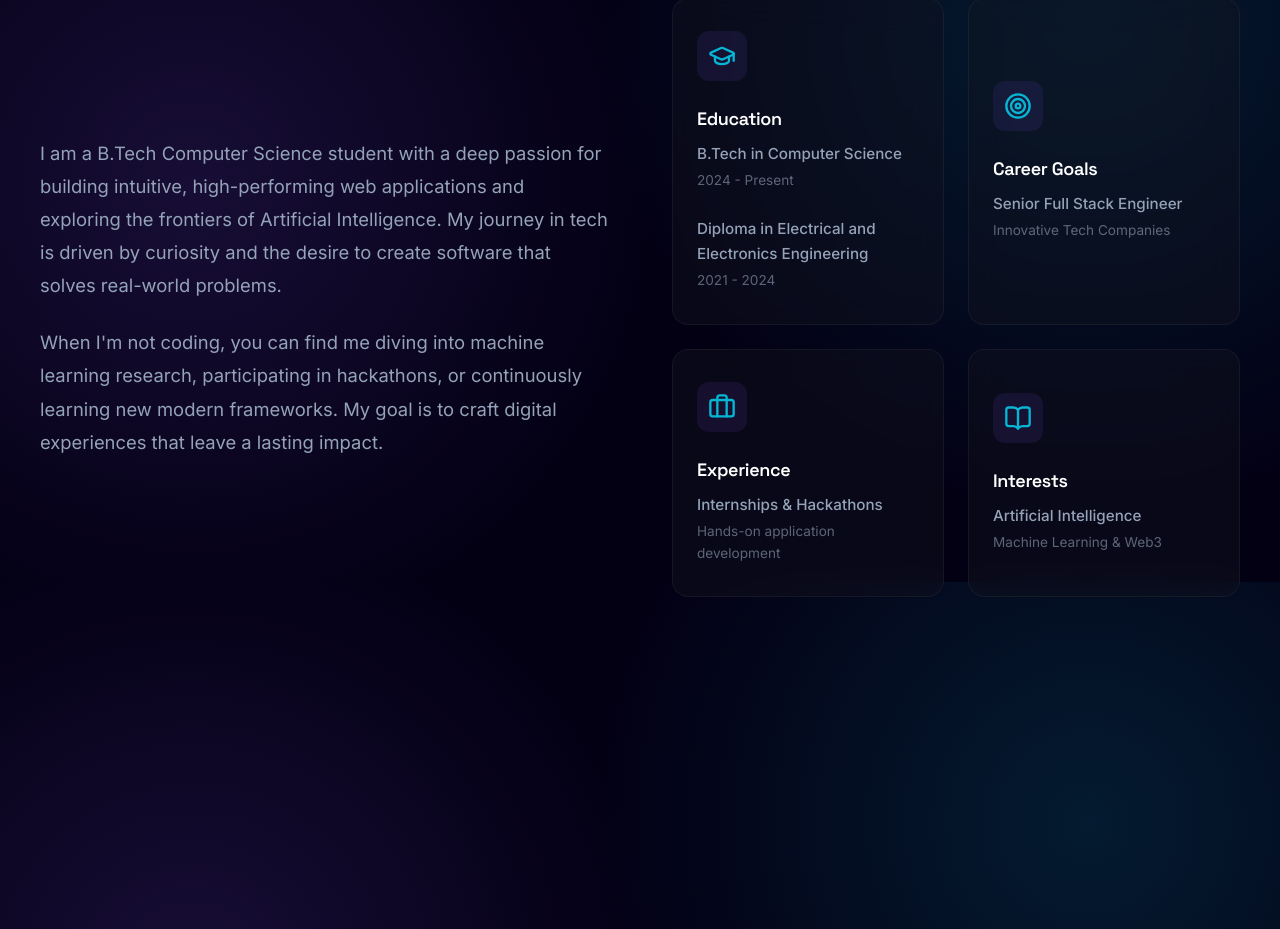
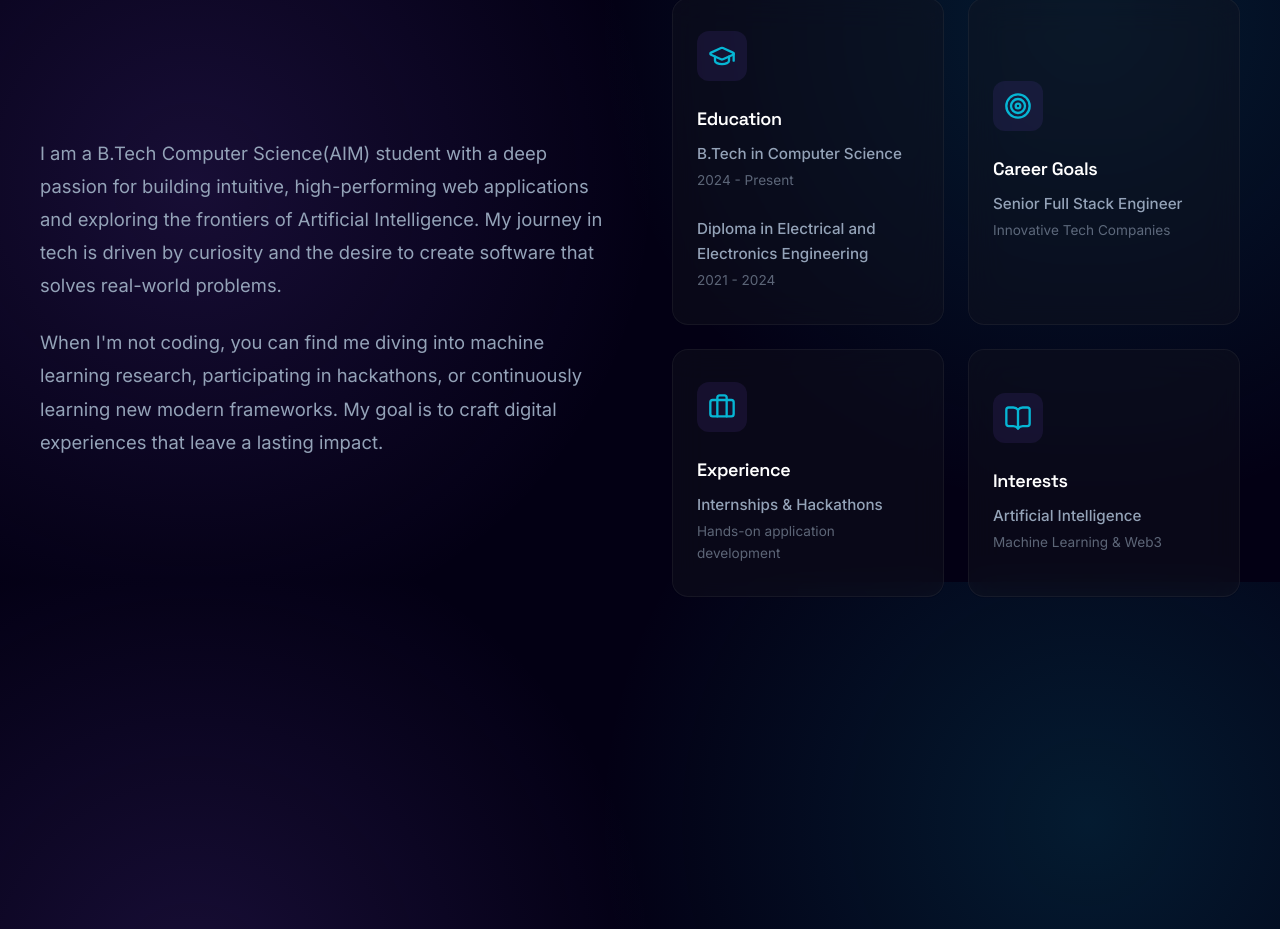
Before and after one commit to sivapothula000/portfolio, a React (Vite) app: page / in a window 1280 px wide. Shown: the part 1018-1947 px from the top of the page. Built offline with nearby package versions, Linux system fonts and the light colour scheme.

Commit message:
About page modified

```diff
--- a/src/components/About.jsx
+++ b/src/components/About.jsx
@@ -37,7 +37,7 @@ const About = () => {
           className="about-text-content"
         >
           <p>
-            I am a B.Tech Computer Science student with a deep passion for building intuitive,
+            I am a B.Tech Computer Science(AIM) student with a deep passion for building intuitive,
             high-performing web applications and exploring the frontiers of Artificial Intelligence.
             My journey in tech is driven by curiosity and the desire to create software that
             solves real-world problems.
```
